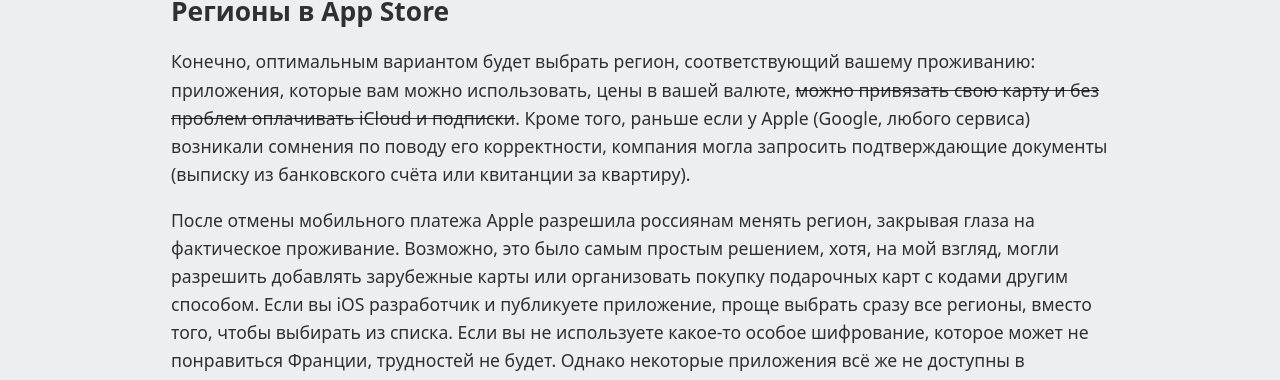
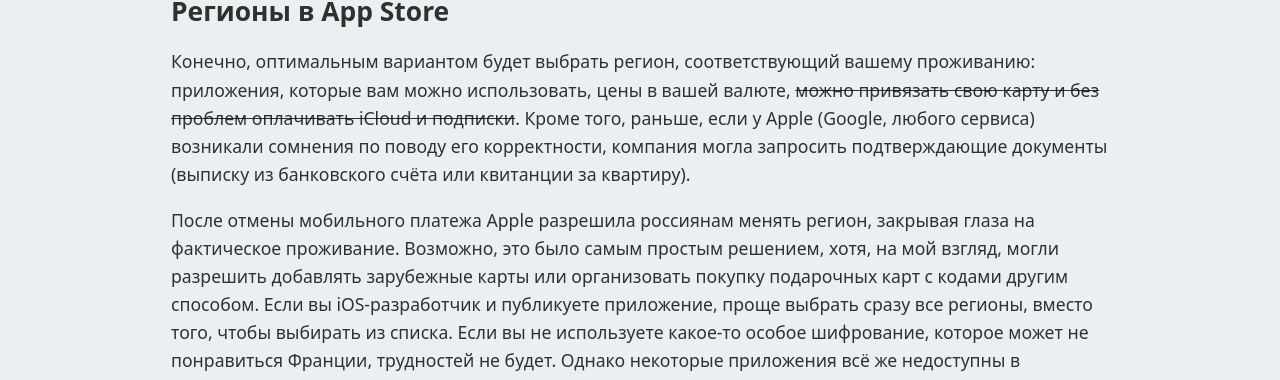
Before and after one commit to artembolotov/artembolotov.github.io, a Jekyll site: the page built from blog/_posts/2026-06-04-appreach.md, in a window 1280 px wide and 1400 px high, scrolled down 557 px. Shown: the part 154-534 px from the top of the window. Built offline with Jekyll 4.4.1, drawn with Linux system fonts in a browser that asks for light colours; some of the changed text lies outside the part shown.

Commit message:
appreach  grammar fixes

```diff
--- a/blog/_posts/2026-06-04-appreach.md
+++ b/blog/_posts/2026-06-04-appreach.md
@@ -8,7 +8,7 @@
 
 ## Проверка на «патриотизм»?
 
-После отключения возможности пополнять баланс аккаунта Apple, каждый россиянин вынужден принять решение: оставаться с «красным» и нерабочим айклаудом и терпеть или поменять регион и получить новые возможности. Выбор, на мой взгляд, очевиден. Но какой регион выбрать? Вопрос относится к категории «религиозные» и подход может быть разным:
+После отключения возможности пополнять баланс аккаунта Apple каждый россиянин вынужден принять решение: оставаться с «красным» и нерабочим айклаудом и терпеть или поменять регион и получить новые возможности. Выбор, на мой взгляд, очевиден. Но какой регион выбрать? Вопрос относится к категории «религиозные» и подход может быть разным:
 - «В Турции дешевле!»
 - «У меня есть карта Казахстана!»
 - «Хочу все приложения!»
```
Also changed, not shown: other parts of blog/_posts/2026-06-04-appreach.md (+4 -4 lines).
